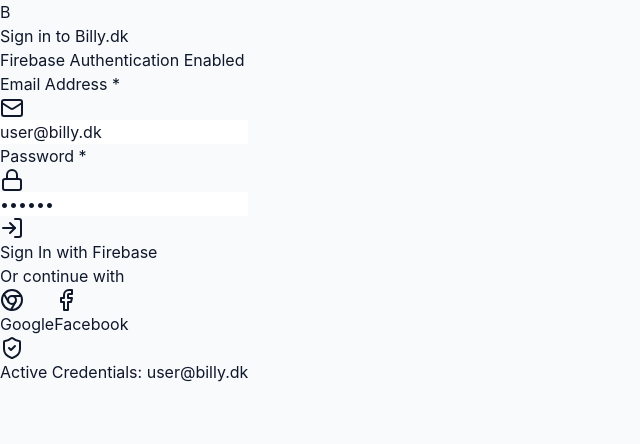
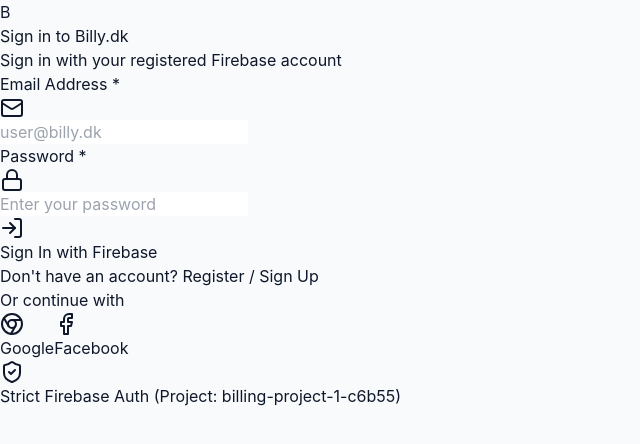
Before and after one commit to Talalilyas1208/billing-project-using-models, a React (Vite) app: page /login in a window 1280 px wide. Shown: the top 444 px of the page, without its empty margins (0-640 px from the left). Built offline with nearby package versions, Linux system fonts and the light colour scheme; no server answers.

Commit message:
feat : improvements

```diff
--- a/src/pages/LoginPage.jsx
+++ b/src/pages/LoginPage.jsx
@@ -1,48 +1,59 @@
-import React, { useState } from 'react';
+import React, { useState, useEffect } from 'react';
 import { useNavigate } from 'react-router-dom';
-import { Mail, Lock, LogIn, ShieldCheck, Chrome, Facebook } from 'lucide-react';
+import { Mail, Lock, LogIn, UserPlus, ShieldCheck, Chrome, Facebook } from 'lucide-react';
 import Button from '../components/common/Button';
 import Input from '../components/common/Input';
 import {
   loginWithEmail,
+  registerWithEmail,
   loginWithGoogle,
   loginWithFacebook,
+  formatFirebaseError,
 } from '../firebase/config';
 
 const LoginPage = ({ onAuthenticate }) => {
   const navigate = useNavigate();
 
-  // Prefilled email and password as requested by user
-  const [email, setEmail] = useState('user@billy.dk');
-  const [password, setPassword] = useState('123456');
+  const [isRegisterMode, setIsRegisterMode] = useState(false);
+  const [email, setEmail] = useState('');
+  const [password, setPassword] = useState('');
+  const [displayName, setDisplayName] = useState('');
 
   const [error, setError] = useState('');
+  const [successMsg, setSuccessMsg] = useState('');
   const [isLoading, setIsLoading] = useState(false);
 
-  const handleEmailLogin = async (e) => {
+  // Clear any existing stale session whenever landing on the login page
+  useEffect(() => {
+    localStorage.removeItem('direct_user_session');
+  }, []);
+
+  const handleSubmit = async (e) => {
     e.preventDefault();
-    if (!email || !email.includes('@')) {
+    setError('');
+    setSuccessMsg('');
+
+    const trimmedEmail = email.trim();
+
+    if (!trimmedEmail || !trimmedEmail.includes('@')) {
       setError('Please enter a valid email address.');
       return;
     }
-    if (!password || password.length < 4) {
-      setError('Password must be at least 4 characters.');
+    if (!password) {
+      setError('Please enter your password.');
       return;
     }
 
-    setError('');
     setIsLoading(true);
 
     try {
-      // Firebase Authentication Login
-      const user = await loginWithEmail(email, password);
-
-      // Extract user email and password into user session
+      if (isRegisterMode) {
+        // Real Firebase Account Creation
+        const user = await registerWithEmail(trimmedEmail, password, displayName);
         const userSession = {
-        uid: user.uid || `user-${Date.now()}`,
-        email: user.email || email,
-        password: password,
-        name: user.displayName || email.split('@')[0],
+          uid: user.uid,
+          email: user.email,
+          name: user.displayName || trimmedEmail.split('@')[0],
           photoURL: user.photoURL || null,
           authenticatedAt: new Date().toISOString(),
         };
@@ -50,8 +61,28 @@
         localStorage.setItem('direct_user_session', JSON.stringify(userSession));
         onAuthenticate(userSession);
         navigate('/dashboard/invoices', { replace: true });
+      } else {
+        // Real Firebase Email/Password Sign In
+        // Will THROW Firebase error if email is not registered or password is incorrect
+        const user = await loginWithEmail(trimmedEmail, password);
+
+        const userSession = {
+          uid: user.uid,
+          email: user.email,
+          name: user.displayName || trimmedEmail.split('@')[0],
+          photoURL: user.photoURL || null,
+          authenticatedAt: new Date().toISOString(),
+        };
+
+        localStorage.setItem('direct_user_session', JSON.stringify(userSession));
+        onAuthenticate(userSession);
+        navigate('/dashboard/invoices', { replace: true });
+      }
     } catch (err) {
-      setError(err.message || 'Firebase Authentication failed.');
+      console.error('Firebase Auth error:', err);
+      // Wipe session and block login if Firebase authentication fails
+      localStorage.removeItem('direct_user_session');
+      setError(formatFirebaseError(err));
     } finally {
       setIsLoading(false);
     }
@@ -59,13 +90,13 @@
 
   const handleGoogleLogin = async () => {
     setError('');
+    setSuccessMsg('');
     setIsLoading(true);
     try {
       const user = await loginWithGoogle();
       const userSession = {
         uid: user.uid,
         email: user.email,
-        password: password || '123456',
         name: user.displayName || 'Google User',
         photoURL: user.photoURL || null,
         authenticatedAt: new Date().toISOString(),
@@ -75,7 +106,8 @@
       onAuthenticate(userSession);
       navigate('/dashboard/invoices', { replace: true });
     } catch (err) {
-      setError(err.message || 'Google sign-in failed.');
+      localStorage.removeItem('direct_user_session');
+      setError(formatFirebaseError(err));
     } finally {
       setIsLoading(false);
     }
@@ -83,13 +115,13 @@
 
   const handleFacebookLogin = async () => {
     setError('');
+    setSuccessMsg('');
     setIsLoading(true);
     try {
       const user = await loginWithFacebook();
       const userSession = {
         uid: user.uid,
         email: user.email,
-        password: password || '123456',
         name: user.displayName || 'Facebook User',
         photoURL: user.photoURL || null,
         authenticatedAt: new Date().toISOString(),
@@ -99,7 +131,8 @@
       onAuthenticate(userSession);
       navigate('/dashboard/invoices', { replace: true });
     } catch (err) {
-      setError(err.message || 'Facebook sign-in failed.');
+      localStorage.removeItem('direct_user_session');
+      setError(formatFirebaseError(err));
     } finally {
       setIsLoading(false);
     }
@@ -112,8 +145,14 @@
           <div className="w-12 h-12 rounded-xl bg-blue-600 text-white font-bold text-2xl flex items-center justify-center mx-auto mb-3 shadow-md">
             B
           </div>
-          <h2 className="text-xl font-extrabold text-slate-900">Sign in to Billy.dk</h2>
-          <p className="text-xs text-slate-500 mt-1">Firebase Authentication Enabled</p>
+          <h2 className="text-xl font-extrabold text-slate-900">
+            {isRegisterMode ? 'Create Billy.dk Account' : 'Sign in to Billy.dk'}
+          </h2>
+          <p className="text-xs text-slate-500 mt-1">
+            {isRegisterMode
+              ? 'Register a new account in Firebase Authentication'
+              : 'Sign in with your registered Firebase account'}
+          </p>
         </div>
 
         {error && (
@@ -122,7 +161,24 @@
           </div>
         )}
 
-        <form onSubmit={handleEmailLogin} className="space-y-4">
+        {successMsg && (
+          <div className="mb-4 p-3 bg-emerald-50 border border-emerald-200 rounded-xl text-xs text-emerald-600 font-medium">
+            {successMsg}
+          </div>
+        )}
+
+        <form onSubmit={handleSubmit} className="space-y-4">
+          {isRegisterMode && (
+            <Input
+              label="Full Name / Display Name"
+              type="text"
+              placeholder="John Doe"
+              value={displayName}
+              onChange={(e) => setDisplayName(e.target.value)}
+              required
+            />
+          )}
+
           <Input
             label="Email Address"
             type="email"
@@ -136,17 +192,56 @@
           <Input
             label="Password"
             type="password"
-            placeholder="••••••••"
+            placeholder="Enter your password"
             value={password}
             onChange={(e) => setPassword(e.target.value)}
             icon={Lock}
             required
           />
 
-          <Button type="submit" variant="primary" className="w-full" isLoading={isLoading} icon={LogIn}>
-            Sign In with Firebase
+          <Button
+            type="submit"
+            variant="primary"
+            className="w-full"
+            isLoading={isLoading}
+            icon={isRegisterMode ? UserPlus : LogIn}
+          >
+            {isRegisterMode ? 'Register Account in Firebase' : 'Sign In with Firebase'}
           </Button>
         </form>
+
+        {/* Toggle between Sign In and Register Mode */}
+        <div className="mt-4 text-center text-xs text-slate-500">
+          {isRegisterMode ? (
+            <>
+              Already have an account?{' '}
+              <button
+                type="button"
+                onClick={() => {
+                  setIsRegisterMode(false);
+                  setError('');
+                }}
+                className="font-bold text-blue-600 hover:text-blue-700 underline"
+              >
+                Sign In
+              </button>
+            </>
+          ) : (
+            <>
+              Don't have an account?{' '}
+              <button
+                type="button"
+                onClick={() => {
+                  setIsRegisterMode(true);
+                  setError('');
+                }}
+                className="font-bold text-blue-600 hover:text-blue-700 underline"
+              >
+                Register / Sign Up
+              </button>
+            </>
+          )}
+        </div>
 
         {/* Social Authentication */}
         <div className="mt-6">
@@ -181,7 +276,7 @@
 
         <div className="mt-6 pt-4 border-t border-slate-100 flex items-center justify-center gap-1.5 text-[11px] text-slate-400">
           <ShieldCheck className="w-3.5 h-3.5 text-emerald-500" />
-          <span>Active Credentials: user@billy.dk</span>
+          <span>Strict Firebase Auth (Project: billing-project-1-c6b55)</span>
         </div>
       </div>
     </div>
```
Also changed, not shown: src/firebase/config.js (+41 -52 lines), 1 other file (tests, documents, lock files or other folders). Lines whose indentation alone changed are shown as unchanged.
